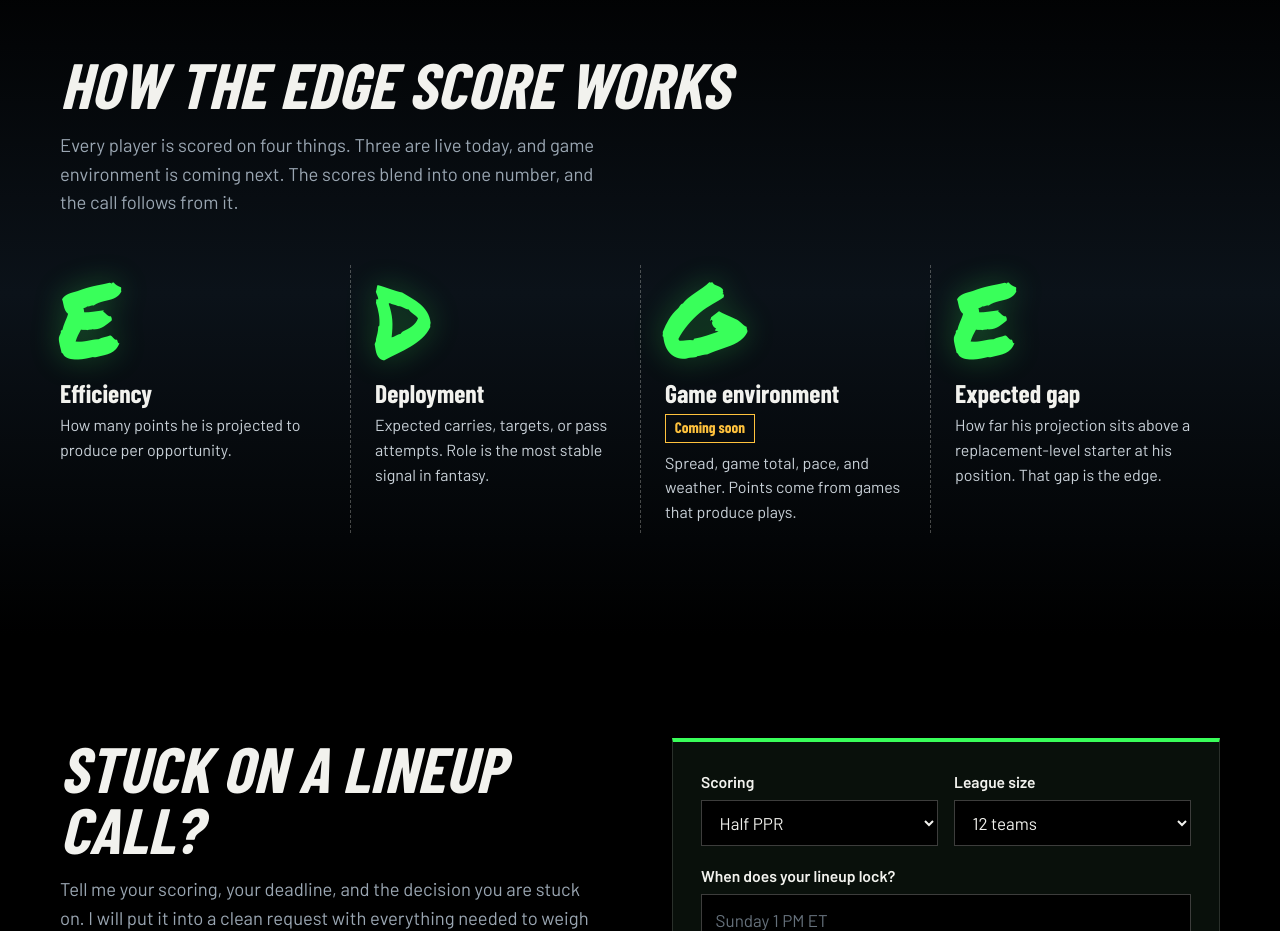
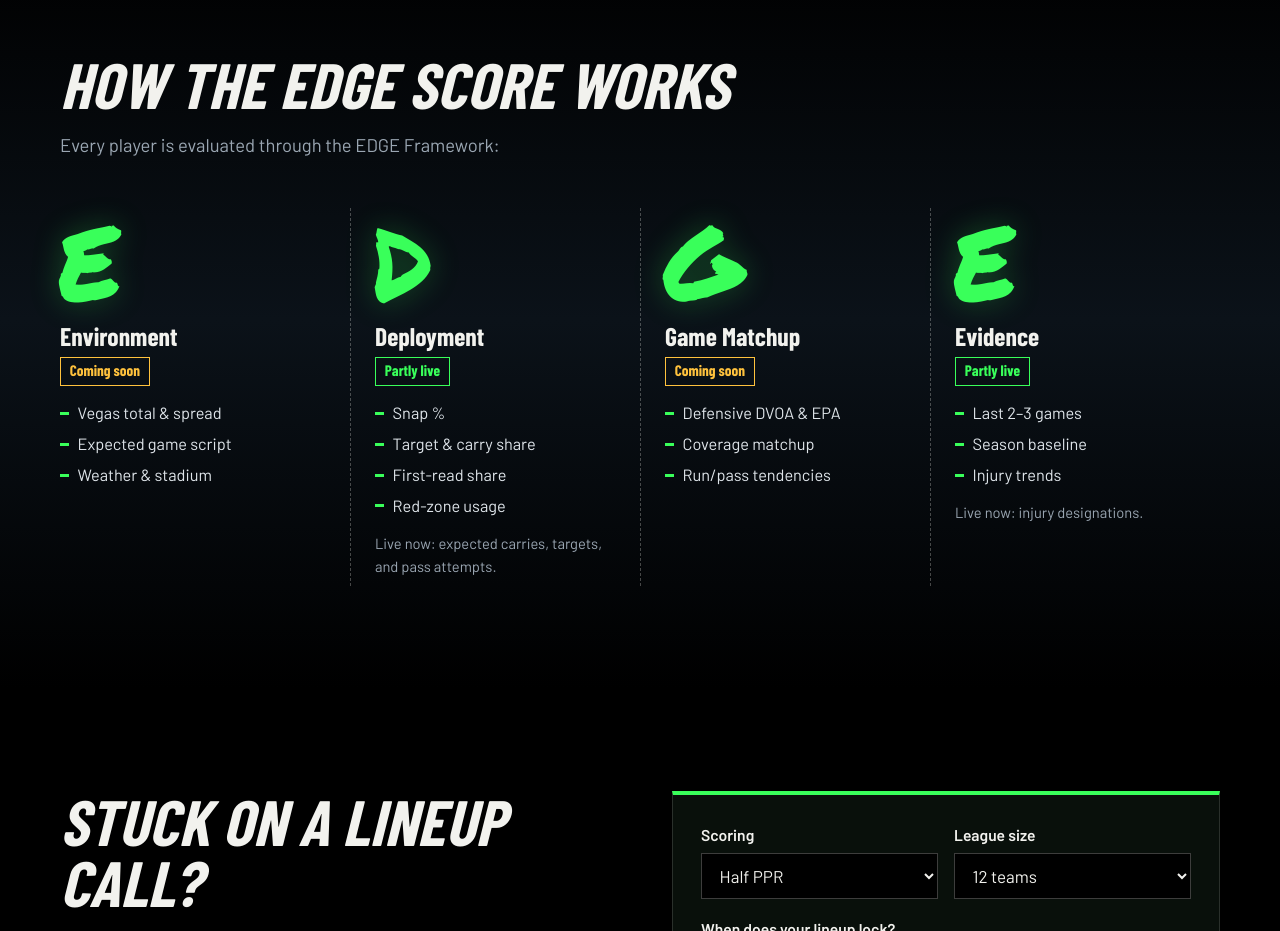
Before and after one commit to weeklyfantasyedge-maker/FantasyFootballEdge1.0, a Next.js app: page / in a window 1280 px wide. Shown: the part 3760-4691 px from the top of the page. Built offline with nearby package versions, Linux system fonts and the light colour scheme; no server answers; a web font is replaced by a local one.

Commit message:
Add files via upload

```diff
--- a/app/Home.tsx
+++ b/app/Home.tsx
@@ -19,11 +19,41 @@ const HERO_BARS = [22, 30, 26, 40, 34, 52, 46, 64, 58, 76, 70, 90, 84, 100];
 
 const PAGE_SIZE = 25;
 
-const FACTORS: { letter: string; title: string; text: string; status?: string }[] = [
-  { letter: "E", title: "Efficiency", text: "How many points he is projected to produce per opportunity." },
-  { letter: "D", title: "Deployment", text: "Expected carries, targets, or pass attempts. Role is the most stable signal in fantasy." },
-  { letter: "G", title: "Game environment", text: "Spread, game total, pace, and weather. Points come from games that produce plays.", status: "Coming soon" },
-  { letter: "E", title: "Expected gap", text: "How far his projection sits above a replacement-level starter at his position. That gap is the edge." },
+type Factor = {
+  letter: string;
+  title: string;
+  bullets: string[];
+  status: "Live" | "Partly live" | "Coming soon";
+  live?: string; // what is actually powering the score today
+};
+
+const FACTORS: Factor[] = [
+  {
+    letter: "E",
+    title: "Environment",
+    bullets: ["Vegas total & spread", "Expected game script", "Weather & stadium"],
+    status: "Coming soon",
+  },
+  {
+    letter: "D",
+    title: "Deployment",
+    bullets: ["Snap %", "Target & carry share", "First-read share", "Red-zone usage"],
+    status: "Partly live",
+    live: "Live now: expected carries, targets, and pass attempts.",
+  },
+  {
+    letter: "G",
+    title: "Game Matchup",
+    bullets: ["Defensive DVOA & EPA", "Coverage matchup", "Run/pass tendencies"],
+    status: "Coming soon",
+  },
+  {
+    letter: "E",
+    title: "Evidence",
+    bullets: ["Last 2–3 games", "Season baseline", "Injury trends"],
+    status: "Partly live",
+    live: "Live now: injury designations.",
+  },
 ];
 
 /* ==========================================================
@@ -181,14 +211,16 @@ export default function Home({ board }: { board: BoardData }) {
 
             {board.live ? (
               <p className="live-note">
-                Live from Sleeper projections, refreshed {board.updated}. The Edge score
-                blends projected points, expected workload, and efficiency, with a
-                penalty for injury designations.
+                Live from Sleeper projections, refreshed {board.updated}. Today&apos;s Edge
+                score blends projected points, expected workload, and efficiency, with a
+                penalty for injury designations. The rest of the EDGE Framework is rolling
+                in.
               </p>
             ) : (
               <p className="demo-note">
                 Demo data. These players and scores are placeholders until the live
                 weekly board is published.
+                {board.reason && <span className="reason">Why: {board.reason}</span>}
               </p>
             )}
 
@@ -331,9 +363,7 @@ export default function Home({ board }: { board: BoardData }) {
           <div className="wrap">
             <h2 className="h2">How the Edge score works</h2>
             <p className="lede">
-              Every player is scored on four things. Three are live today, and game
-              environment is coming next. The scores blend into one number, and the call
-              follows from it.
+              Every player is evaluated through the EDGE Framework:
             </p>
             <div className="method-grid">
               {FACTORS.map((f) => (
@@ -342,8 +372,19 @@ export default function Home({ board }: { board: BoardData }) {
                     {f.letter}
                   </div>
                   <h3>{f.title}</h3>
-                  {f.status && <span className="factor-tag">{f.status}</span>}
-                  <p>{f.text}</p>
+                  <span
+                    className={
+                      f.status === "Coming soon" ? "factor-tag" : "factor-tag is-live"
+                    }
+                  >
+                    {f.status}
+                  </span>
+                  <ul className="factor-list">
+                    {f.bullets.map((b) => (
+                      <li key={b}>{b}</li>
+                    ))}
+                  </ul>
+                  {f.live && <p className="factor-live">{f.live}</p>}
                 </div>
               ))}
             </div>
--- a/app/globals.css
+++ b/app/globals.css
@@ -839,3 +839,48 @@ a {
   font-weight: 700;
   font-size: 0.95rem;
 }
+
+.reason {
+  display: block;
+  margin-top: 0.6rem;
+  color: var(--steel);
+  font-size: 0.85rem;
+  word-break: break-word;
+}
+
+/* ---------- EDGE Framework bullets ---------- */
+
+.factor-tag.is-live {
+  border-color: var(--green);
+  color: var(--green);
+}
+
+.factor-list {
+  margin: 0.4rem 0 0;
+  padding: 0;
+  list-style: none;
+}
+
+.factor-list li {
+  position: relative;
+  padding-left: 1.1rem;
+  margin-top: 0.35rem;
+  color: #dfe5ea;
+  font-size: 1.02rem;
+}
+
+.factor-list li::before {
+  content: "";
+  position: absolute;
+  left: 0;
+  top: 0.72em;
+  width: 0.55rem;
+  height: 3px;
+  background: var(--green);
+}
+
+.factor .factor-live {
+  margin: 0.9rem 0 0;
+  color: var(--steel);
+  font-size: 0.92rem;
+}
```
